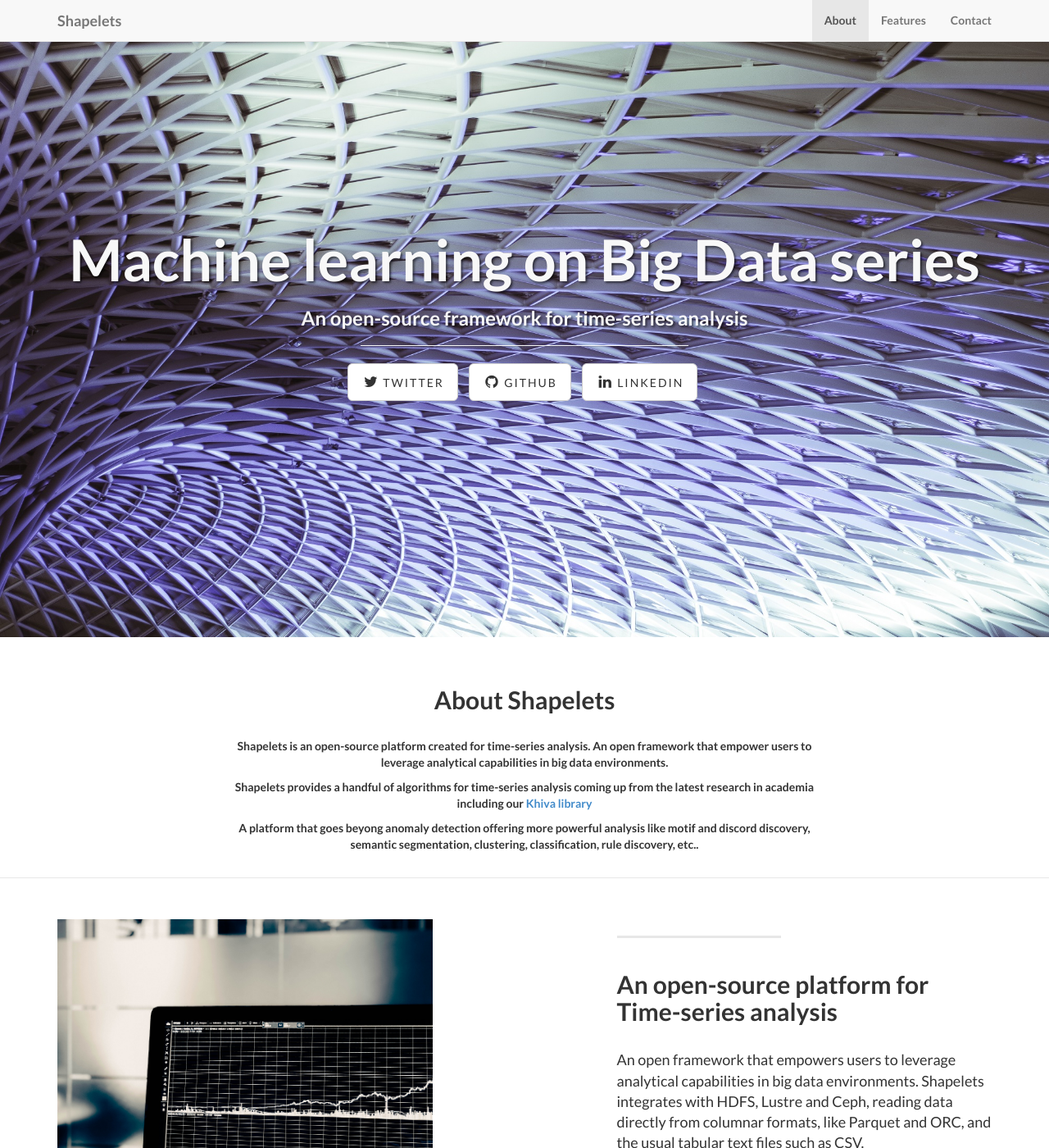
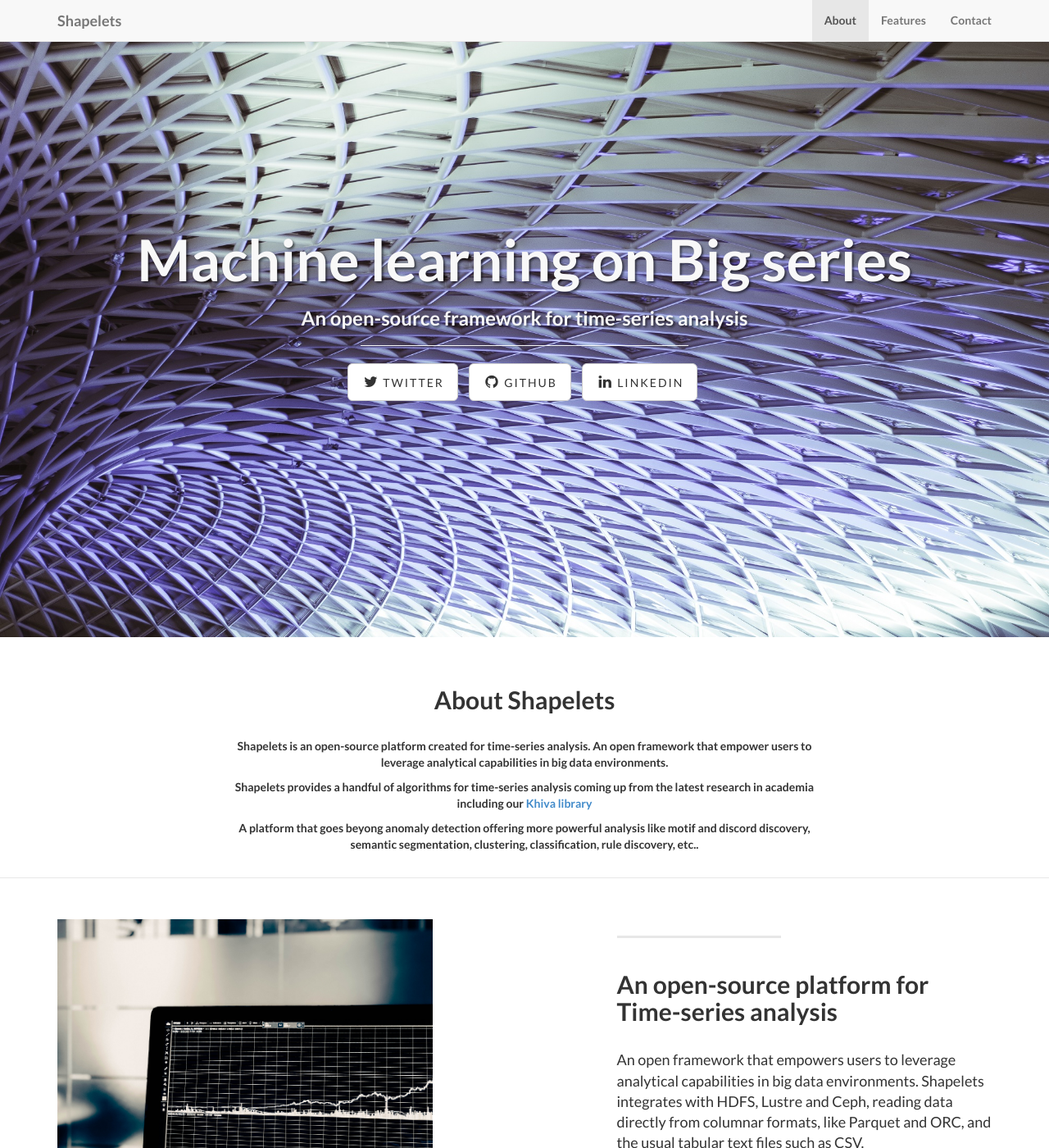
Before and after one commit to shapelets/shapelets.github.io, a Jekyll site: the page built from index.html, in a window 1280 px wide and 1400 px high. Shown: the whole window at 82% size. Built offline with Jekyll 4.4.1, drawn with Linux system fonts in a browser that asks for light colours.

Commit message:
Commit changes

```diff
--- a/css/landing-page.css
+++ b/css/landing-page.css
@@ -112,7 +112,7 @@
 .banner {
     padding: 100px 0;
     color: #f8f8f8;
-    background: url(../img/Banner-Ronda.jpg) no-repeat center center;
+    background: url(../img/Bannerjabega.jpg) no-repeat center center;
     background-size: cover;
 }
 
--- a/index.html
+++ b/index.html
@@ -1,5 +1,5 @@
 ---
 layout: default
-title: Machine learning on Big Data series
+title: Machine learning on Big series
 subTitle: An open-source framework for time-series analysis
 ---
```
